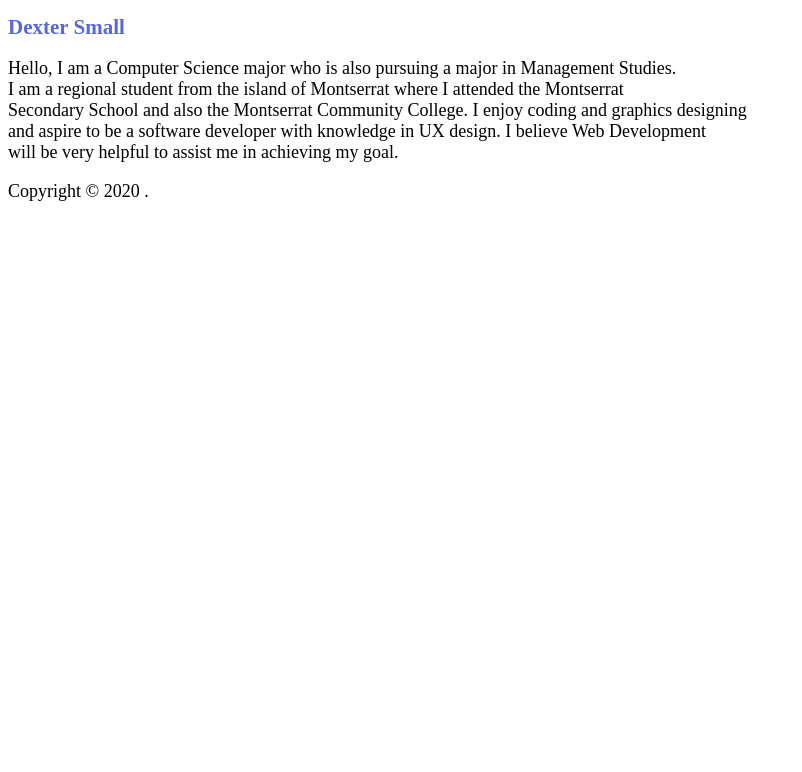
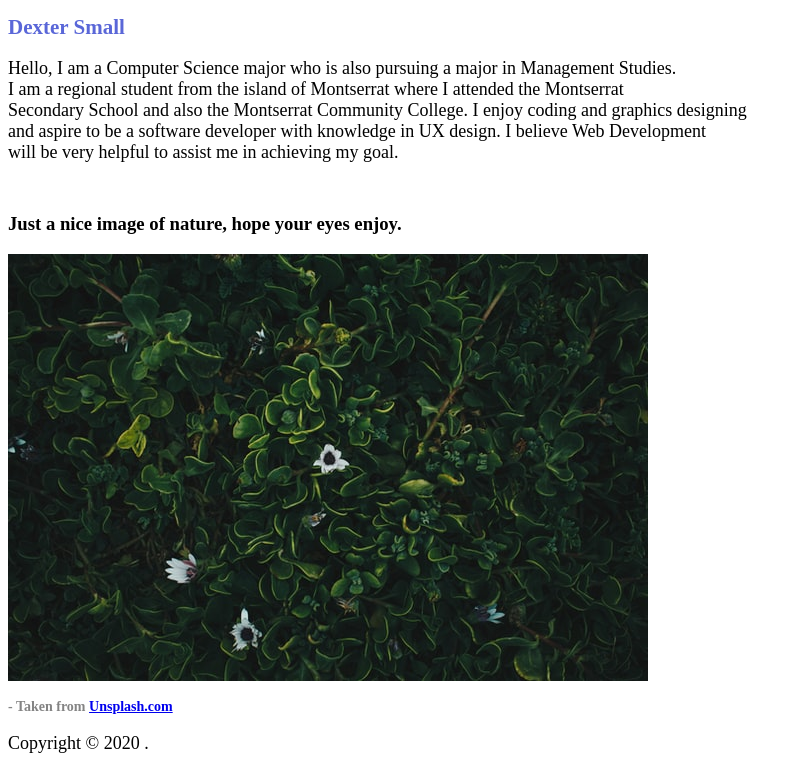
Before and after one commit to Smallz2/info2180-lab1, a plain HTML site: page index.html in a window 1280 px wide. Shown: the part 85-857 px from the top of the page, without its empty margins (0-802 px from the left). Before the commit the page ends 800 px from the top, so only its background shows below. Drawn offline with Linux system fonts and the light colour scheme.

Commit message:
Added image to index.html and additional css to style.css

```diff
--- a/index.html
+++ b/index.html
@@ -25,6 +25,14 @@
 				and aspire to be a software developer with knowledge in UX design. I believe Web Development <br>
 				will be very helpful to assist me in achieving my goal.
 			</p>
+
+			<div class="image-section">
+				<h3>Just a nice image of nature, hope your eyes enjoy.</h3>
+				<a href="https://unsplash.com/photos/IO1fu0bc6lo" target="_blank">
+					<img src="image.jpg" alt="Image of nature">
+				</a>
+				<p class="text-muted"> - Taken from <a href="https://unsplash.com" target="_blank">Unsplash.com</a></p>
+			</div>
 		</main>
 
 		<footer>
--- a/style.css
+++ b/style.css
@@ -10,10 +10,20 @@ h2 {
 	color: #5A67D8;
 }
 
-
 /* ---------------------------- */
 
 
 p	{
 	font-size: 18px;
 }
+
+.text-muted {
+	font-weight: bold;
+	font-size: 14px;
+	color: #848484;
+}
+
+
+.image-section {
+	margin-top: 50px;
+}
```
Also changed, not shown: image.jpg (added).
